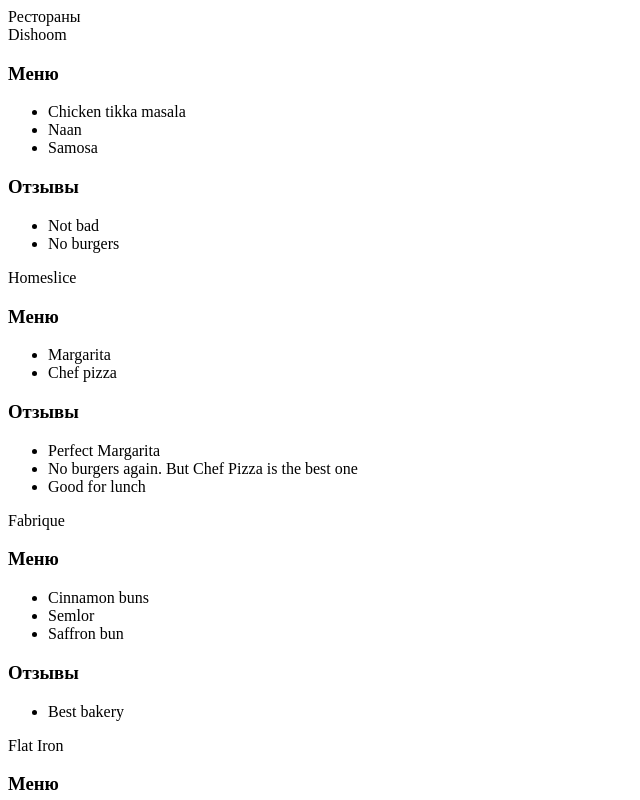
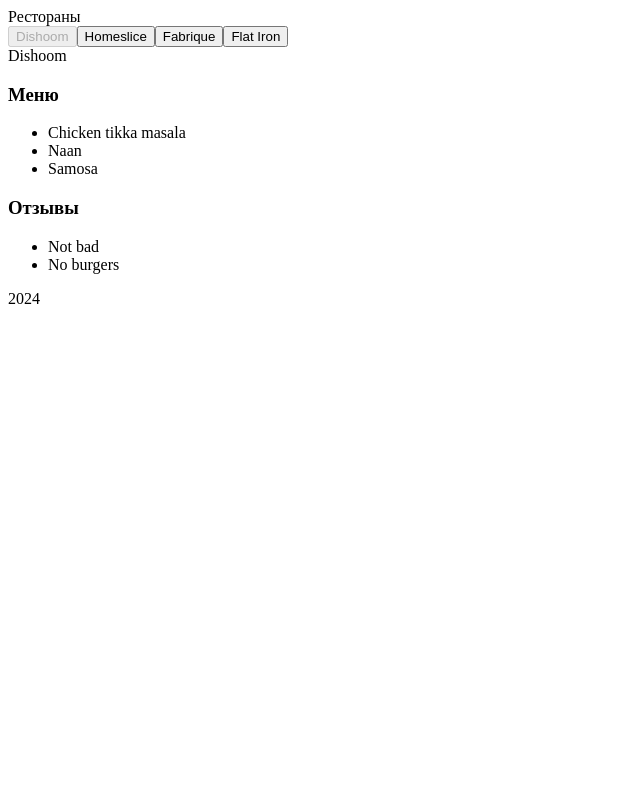
Before and after one commit to Yorikkk/react-2024-03-11, a React (Vite) app: page / in a window 1280 px wide. Shown: the top 800 px of the page, without its empty margins (0-640 px from the left). Built offline with nearby package versions, Linux system fonts and the light colour scheme.

Commit message:
feat: Add tabs with state

```diff
--- /dev/null
+++ b/src/App.tsx
@@ -0,0 +1,41 @@
+import React, { useState } from "react";
+
+import { restaurants } from "./constants/mock";
+
+import { Layout } from "./components/layout/component";
+import { Restaurant } from "./components/restaurant/component";
+import { RestaurantTabs } from "./components/restaurant-tabs/component";
+
+const CURRENT_RESTAURANT_INDEX = 'currentRestaurantIndex'
+
+const getStorageCurrentRestaurantIndex = () => Number(localStorage.getItem(CURRENT_RESTAURANT_INDEX))
+
+const setStorageCurrentRestaurantIndex = (index: number) => {
+  localStorage.setItem(CURRENT_RESTAURANT_INDEX, String(index))
+}
+
+export const App = () => {
+  const [currentRestaurantIndex, setCurrentRestaurantIndex] = useState(getStorageCurrentRestaurantIndex);
+
+  const setStateCurrentRestaurantIndex = (index: number) => {
+    setStorageCurrentRestaurantIndex(index);
+
+    setCurrentRestaurantIndex(getStorageCurrentRestaurantIndex());
+  }
+
+  const currentRestaurant = restaurants[currentRestaurantIndex]
+
+  return (
+    <Layout>
+      <div>
+        <RestaurantTabs
+          restaurants={restaurants}
+          currentIndex={currentRestaurantIndex}
+          onTabClick={setStateCurrentRestaurantIndex}
+        />
+
+        {currentRestaurant && <Restaurant restaurant={currentRestaurant} /> }
+      </div>
+    </Layout>
+  )
+}
--- /dev/null
+++ b/src/components/restaurant-tabs/component.tsx
@@ -0,0 +1,23 @@
+import { FC } from "react"
+import { Restaurant } from "../../types/restaurant"
+import { Tab } from "../tab/component"
+
+type Props = {
+  restaurants: Restaurant[],
+  currentIndex: number,
+  onTabClick: (index: number) => void
+}
+
+export const RestaurantTabs: FC<Props> = ({ restaurants, currentIndex, onTabClick }) => {
+  return (
+    <div>
+      {restaurants.map((restaurant, index) => (
+        <Tab
+          title={restaurant.name}
+          isActive={index === currentIndex}
+          onClick={() => onTabClick(index)}
+        />
+      ))}
+    </div>
+  )
+}
--- a/src/components/restaurant/component.tsx
+++ b/src/components/restaurant/component.tsx
@@ -1,6 +1,6 @@
 import React, { type FC } from "react";
 
-import { type IRestaurant } from "../../types/restaurant";
+import { type Restaurant as IRestaurant } from "../../types/restaurant";
 
 import { Dishes } from "../dishes/component";
 import { Reviews } from "../reviews/component";
--- a/src/components/review/component.tsx
+++ b/src/components/review/component.tsx
@@ -1,6 +1,6 @@
 import React, { type FC } from "react";
 
-import { type IReview } from "../../types/review"
+import { type Review as IReview } from "../../types/review"
 
 type Props = {
   review: IReview
--- a/src/components/reviews/component.tsx
+++ b/src/components/reviews/component.tsx
@@ -1,6 +1,6 @@
 import React, { type FC } from "react";
 
-import { type IReview } from "../../types/review";
+import { type Review as IReview } from "../../types/review";
 
 import { Review } from "../review/component";
 
--- /dev/null
+++ b/src/components/tab/component.tsx
@@ -0,0 +1,13 @@
+import { FC } from "react"
+
+type Props = {
+  title: string,
+  isActive: boolean,
+  onClick: () => void
+}
+
+export const Tab: FC<Props> = ({ title, isActive, onClick }) => {
+  return (
+    <button onClick={onClick} disabled={isActive}>{title}</button>
+  )
+}
--- a/src/main.tsx
+++ b/src/main.tsx
@@ -1,20 +1,10 @@
 import React from "react";
-import ReactDOM from 'react-dom/client'
+import ReactDOM from 'react-dom/client';
 
-import { restaurants } from './constants/mock'
-import { Restaurant } from "./components/restaurant/component";
-import { Layout } from "./components/layout/component";
+import { App } from "./App";
 
 const rootId = document.getElementById('root')!;
 
 const rootDom = ReactDOM.createRoot(rootId);
 
-rootDom.render(
-  <Layout>
-    <div>
-      {restaurants.map((restaurant) => (
-        <Restaurant restaurant={restaurant} />
-      ))}
-    </div>
-  </Layout>
-);
+rootDom.render(<App />);
--- a/src/types/dish.ts
+++ b/src/types/dish.ts
@@ -1,4 +1,4 @@
-export type IDish = {
+export type Dish = {
   id: string,
   name: string,
   price: number,
--- a/src/types/review.ts
+++ b/src/types/review.ts
@@ -1,4 +1,4 @@
-export type IReview = {
+export type Review = {
   id: string,
   user: string,
   text: string,
```
Also changed, not shown: src/types/restaurant.ts (+5 -5 lines).
